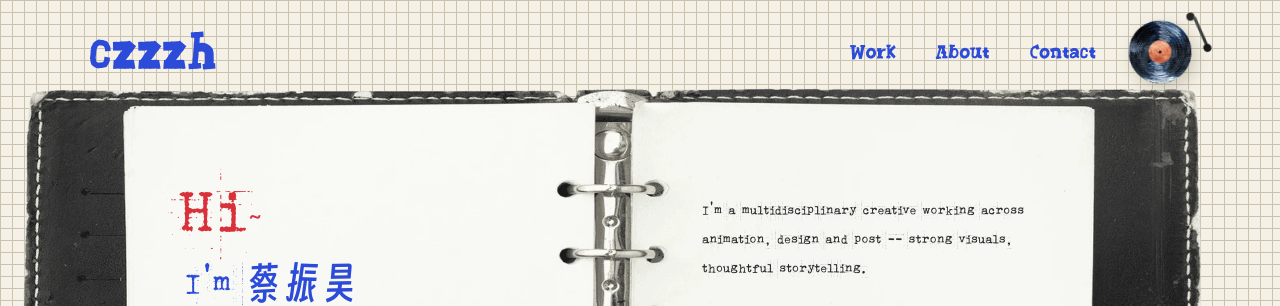
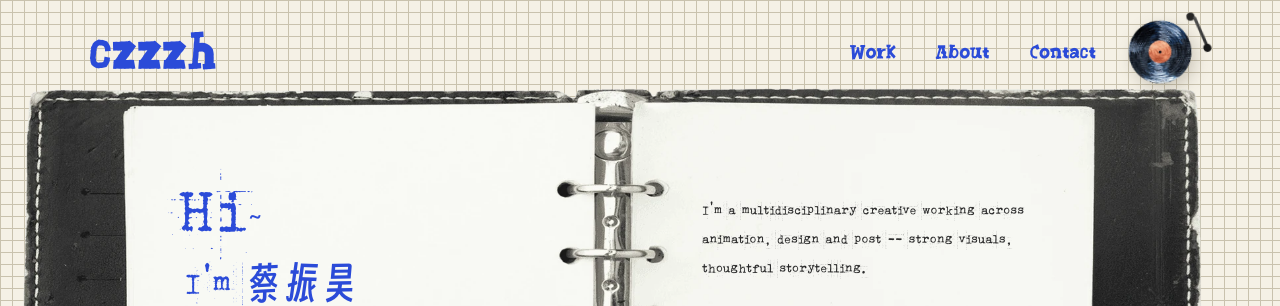
Before and after one commit to MonsterNB1/czzzh-work, a Next.js app: page / in a window 1280 px wide. Shown: the top 306 px of the page. Built offline with nearby package versions, Linux system fonts and the light colour scheme.

Commit message:
style: set the Hi greeting to the same blue as the name

```diff
--- a/src/app/page.tsx
+++ b/src/app/page.tsx
@@ -38,7 +38,7 @@ export default function Home() {
         <div className="relative bg-[#fbfaf4] border border-[#e6e0cf] shadow-[0_20px_44px_-20px_rgba(60,45,25,0.5)] rotate-[-0.7deg] px-6 pt-9 pb-8">
           <span className="tape -top-2 left-10 -rotate-2" style={{ width: 58, height: 14 }} />
 
-          <p className="hand type font-bold text-marker leading-[0.9] text-[64px]">
+          <p className="hand type font-bold text-ink-blue leading-[0.9] text-[64px]">
             Hi<span className="text-[22px] align-super">～</span>
           </p>
           <h1 className="hand type font-bold text-ink-blue text-[22px] mt-3 leading-[1.3]">
@@ -184,7 +184,7 @@ export default function Home() {
         {/* big "Hi, I'm" + smaller name, left aligned */}
         <div className="absolute" style={{ left: "13%", top: "13%" }}>
           <p
-            className="hand type font-bold text-marker leading-none"
+            className="hand type font-bold text-ink-blue leading-none"
             style={{ fontSize: px(0.068) }}
           >
             Hi<span className="text-[0.3em] align-middle -mt-2 inline-block">～</span>
```
